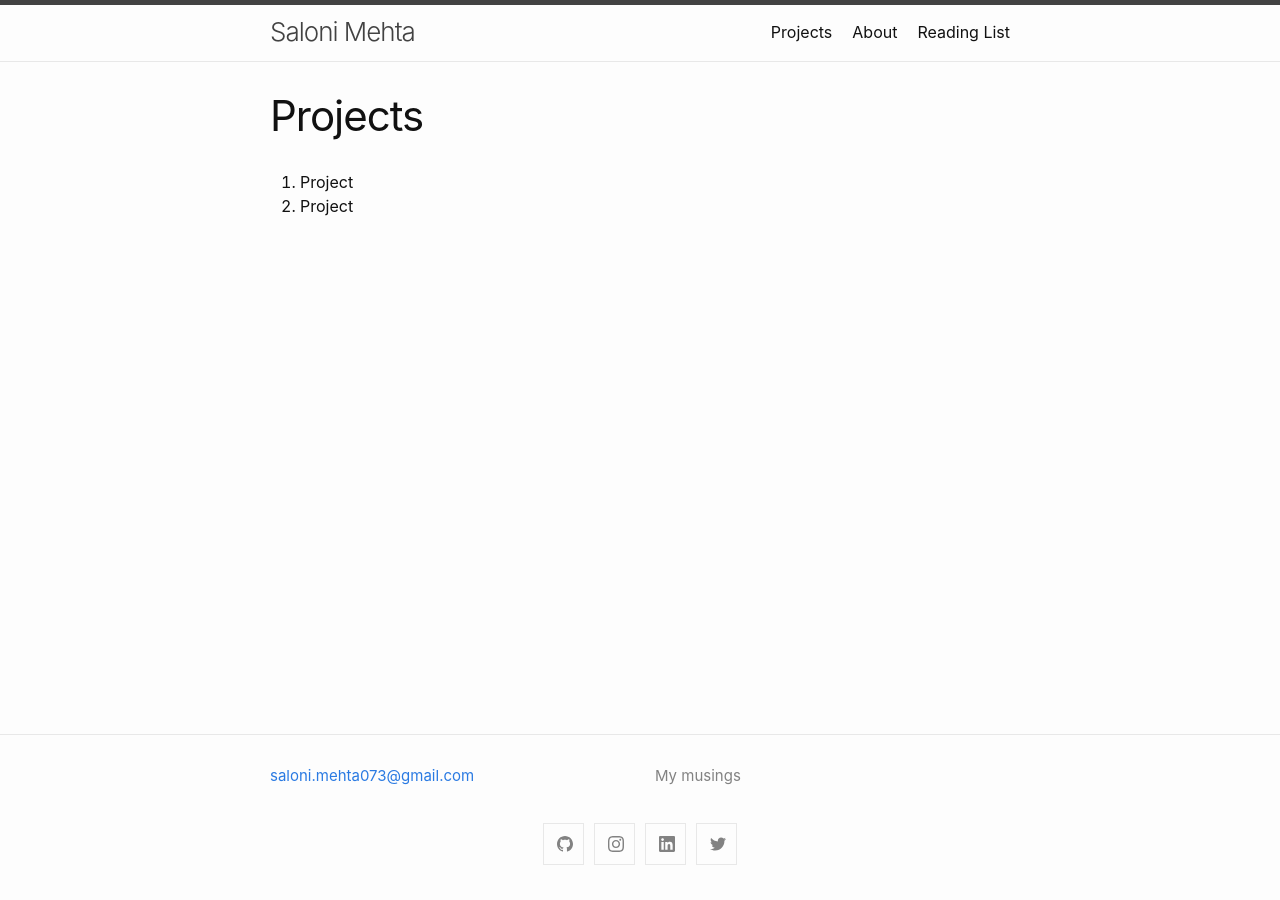
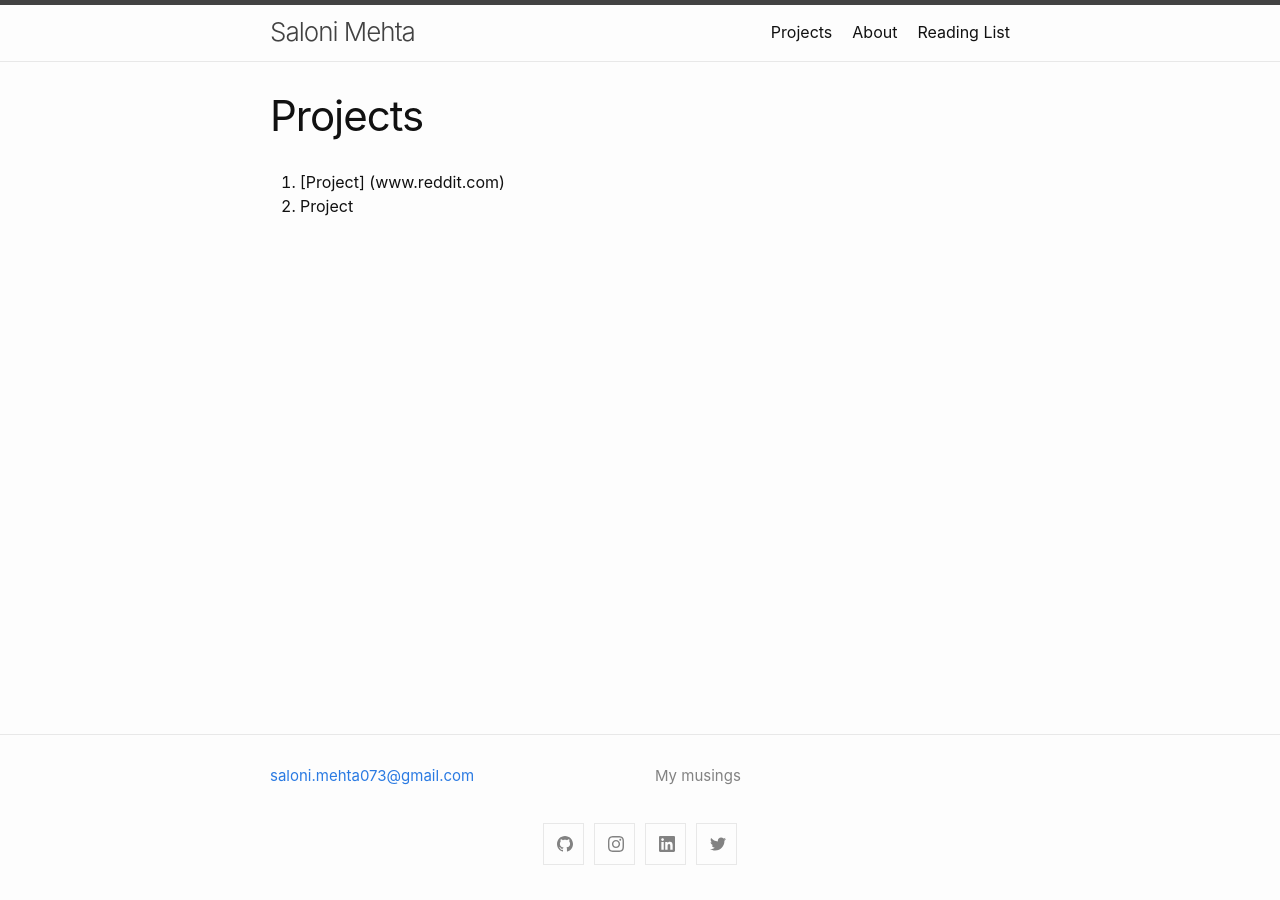
Before and after one commit to salonimehta073/mydoctheme, a Jekyll site: the page built from Projects.md, in a window 1280 px wide. Built offline with Jekyll 4.4.1, drawn with Linux system fonts in a browser that asks for light colours.

Commit message:
Update Projects.md

```diff
--- a/Projects.md
+++ b/Projects.md
@@ -4,5 +4,5 @@ title: Projects
 permalink: /projects/
 ---
 
-1. Project
+1. [Project] (www.reddit.com)
 2. Project
```
